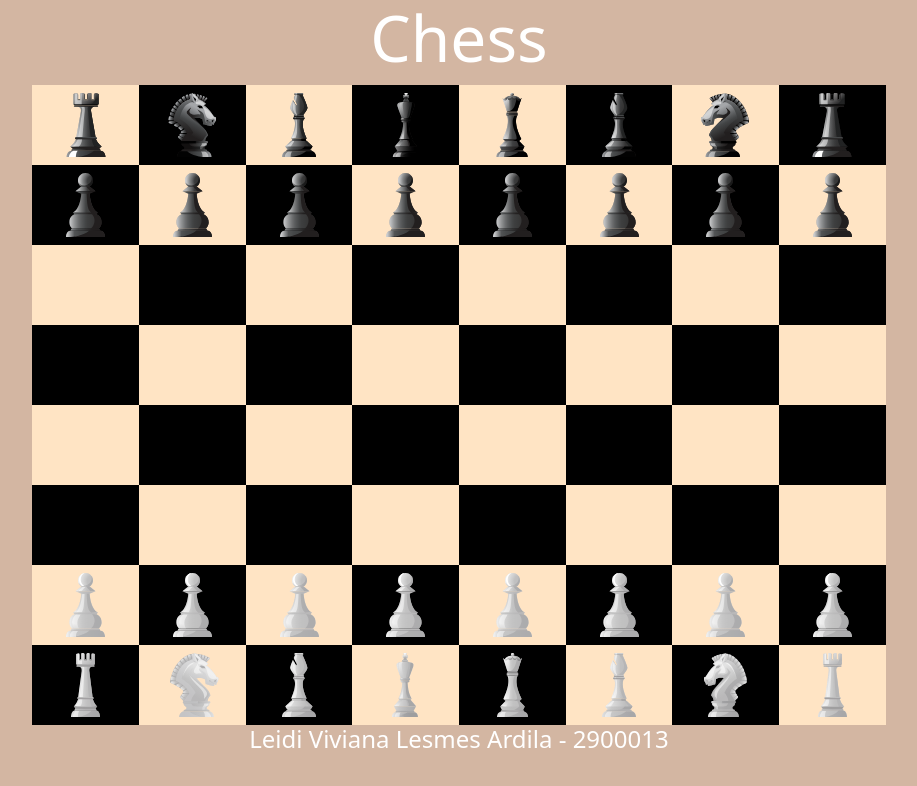
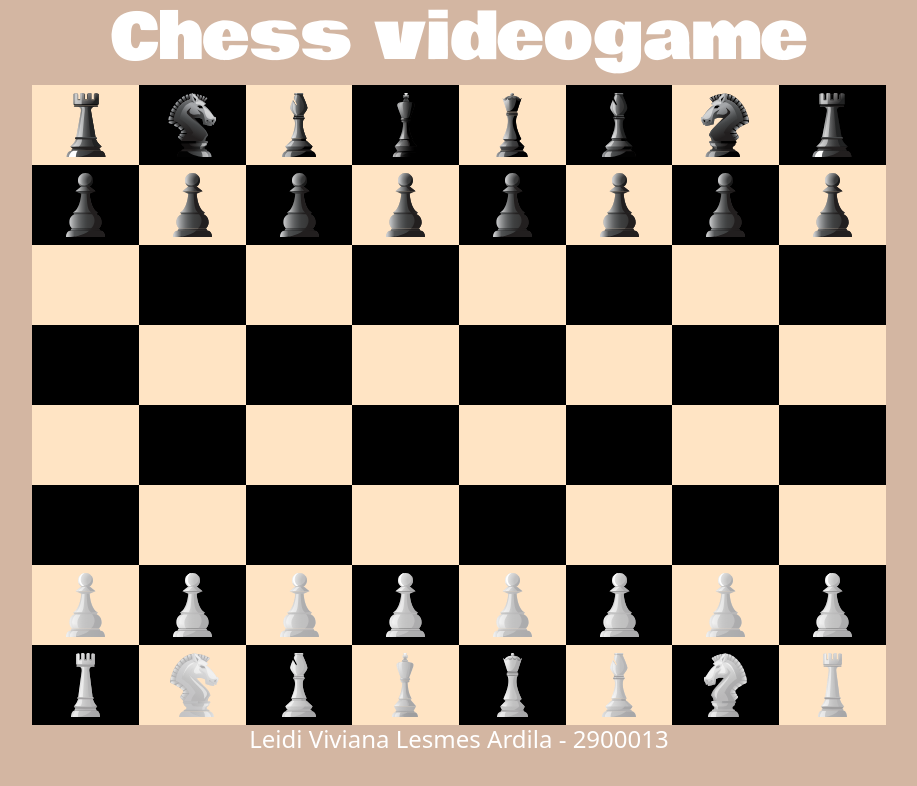
Before and after one commit to leidilesmes/ajedrez, a plain HTML site: page index.html in a window 1280 px wide. Shown: the whole page, without its empty margins (181-1098 px from the left). Drawn offline with nearby package versions, Linux system fonts and the light colour scheme.

Commit message:
Adjunto chess videogame

```diff
--- a/css/styles.css
+++ b/css/styles.css
@@ -20,3 +20,9 @@ body {
     display: flex;
     justify-content: center;
 }
+
+.bowlby-one-regular {
+    font-family: "Bowlby One", sans-serif;
+    font-weight: 400;
+    font-style: normal;
+  }
--- a/index.html
+++ b/index.html
@@ -5,12 +5,15 @@
     <meta name="viewport" content="width=device-width, initial-scale=1">
     <title>Ajedrez Animado</title>
     <link href="https://cdn.jsdelivr.net/npm/bootstrap@5.3.3/dist/css/bootstrap.min.css" rel="stylesheet" integrity="sha384-QWTKZyjpPEjISv5WaRU9OFeRpok6YctnYmDr5pNlyT2bRjXh0JMhjY6hW+ALEwIH" crossorigin="anonymous"> <link rel="stylesheet" href="css/styles.css"> <link rel="stylesheet" href="https://cdnjs.cloudflare.com/ajax/libs/animate.css/4.1.1/animate.min.css"/>
+    <link rel="preconnect" href="https://fonts.googleapis.com">
+    <link rel="preconnect" href="https://fonts.gstatic.com" crossorigin>
+    <link href="https://fonts.googleapis.com/css2?family=Bowlby+One&display=swap" rel="stylesheet">
   </head>
   <body>
     <header class="container-fluid">
         <main class="row">
             <section class="col-12">
-              <h1 class="display-3 text-center text-white animate__animated animate__shakeX">Chess</h1>
+              <h1 class=" display-3 text-center text-white animate__animated animate__shakeX bowlby-one-regular">Chess videogame</h1>
             </section>
             <section class="col-1 "></section>
             <section class="col-1 "></section>
```
